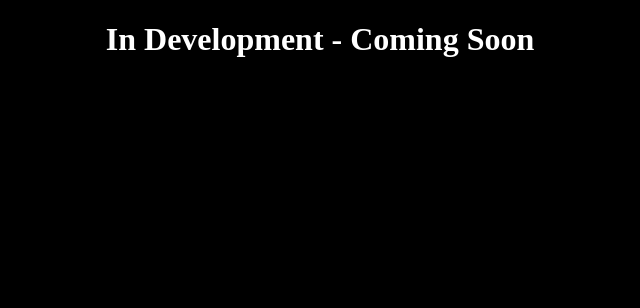
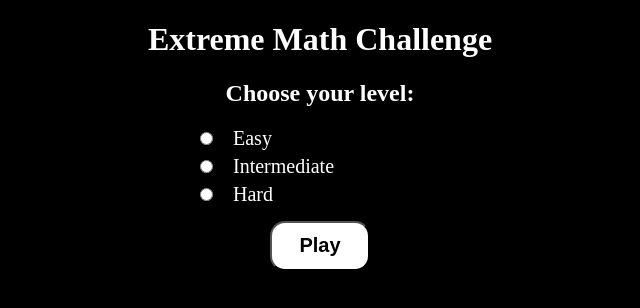
Before and after one commit to ArginAslanian/extreme_math_challenge, a plain HTML site: page index.html in a window 1280 px wide. Shown: the whole page, without its empty margins (320-960 px from the left). Drawn offline with Linux system fonts and the light colour scheme; a web font is replaced by a local one.

Commit message:
Added radio buttons and play button

```diff
--- a/index.html
+++ b/index.html
@@ -5,10 +5,18 @@
     <meta name="viewport" content="width=device-width, initial-scale=1.0">
     <meta http-equiv="X-UA-Compatible" content="ie=edge">
     <link href="styles.css" type="text/css" rel="stylesheet">
+    <link href="https://fonts.googleapis.com/css?family=Jomolhari&display=swap" rel="stylesheet">
     <title>Extreme Math Challenge</title>
 </head>
 <body>
-    <h1 style="color: white; text-align: center;">In Development - Coming Soon</h1>
+    <h1>Extreme Math Challenge</h1>
+    <h2>Choose your level:</h2>
+    <div id="level-selector">
+        <input type="radio" name="level" value="easy" class="radio-buttons">Easy<br>
+        <input type="radio" name="level" value="intermediate" class="radio-buttons">Intermediate<br>
+        <input type="radio" name="level" value="hard" class="radio-buttons">Hard<br>
+        <input type="submit" value="Play" id="play-button">
+    </div>
     <script src="script.js"></script>
 </body>
 </html>
--- a/styles.css
+++ b/styles.css
@@ -1,3 +1,42 @@
 body {
     background: black;
+    font-family: 'Jomolhari', serif;
 }
+
+h1, h2 {
+    text-align: center;
+    color: white;
+}
+
+#level-selector {
+    color: white;
+    width: 250px;
+    margin: 0 auto;
+    font-size: 20px;
+}
+
+.radio-buttons {
+    color: white;
+    margin-right: 20px;
+    margin-bottom: 10px;
+}
+
+#play-button {
+    width: 100px;
+    border-radius: 15px;
+    background: white;
+    color: black;
+    height: 50px;
+    position: absolute;
+    left: 50%;
+    transform: translateX(-50px);
+    margin-top: 10px;
+    font-weight: bold;
+    font-size: 20px;
+}
+
+#play-button:hover {
+    cursor: pointer;
+    background: black;
+    color: white;
+}
```
